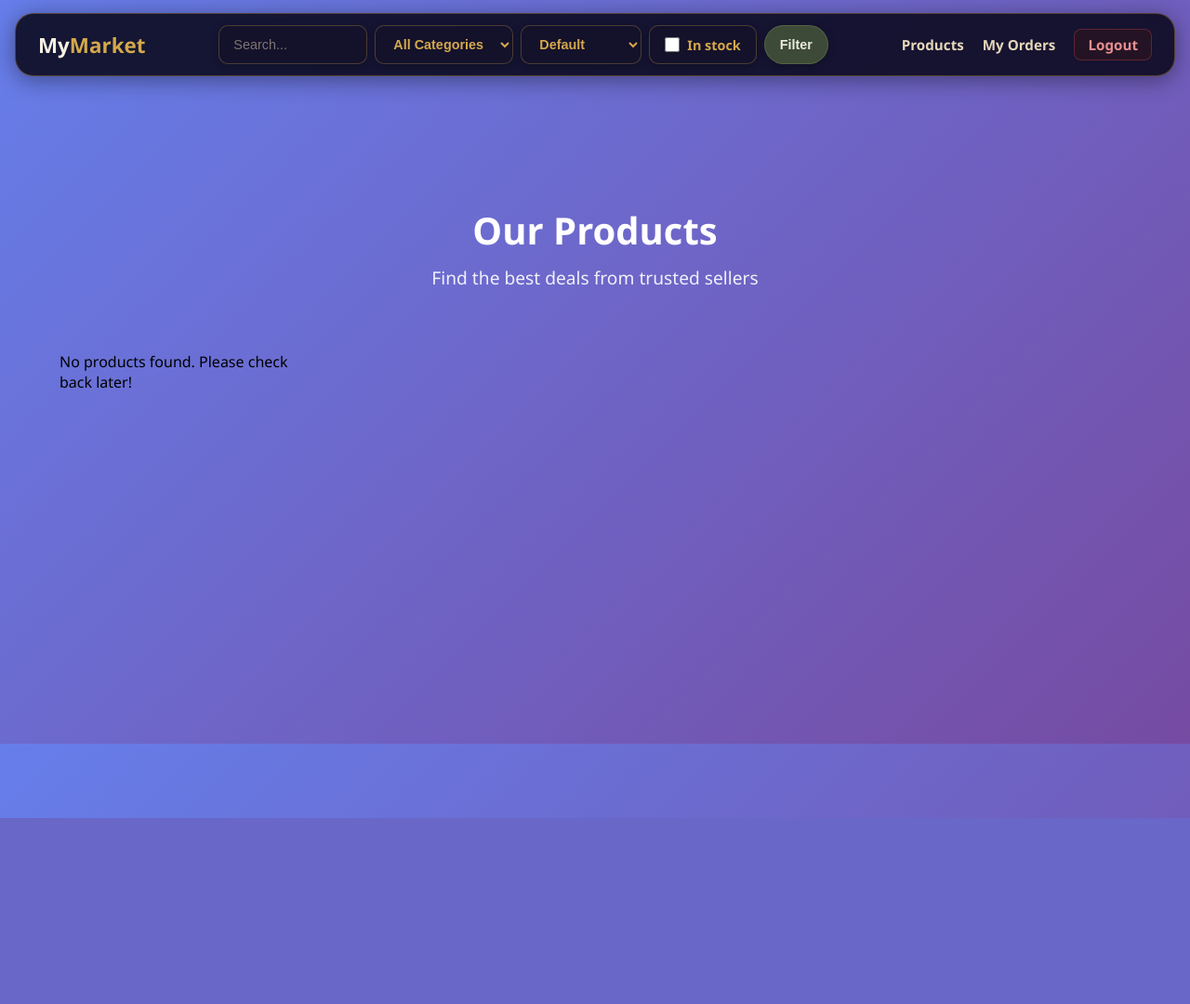
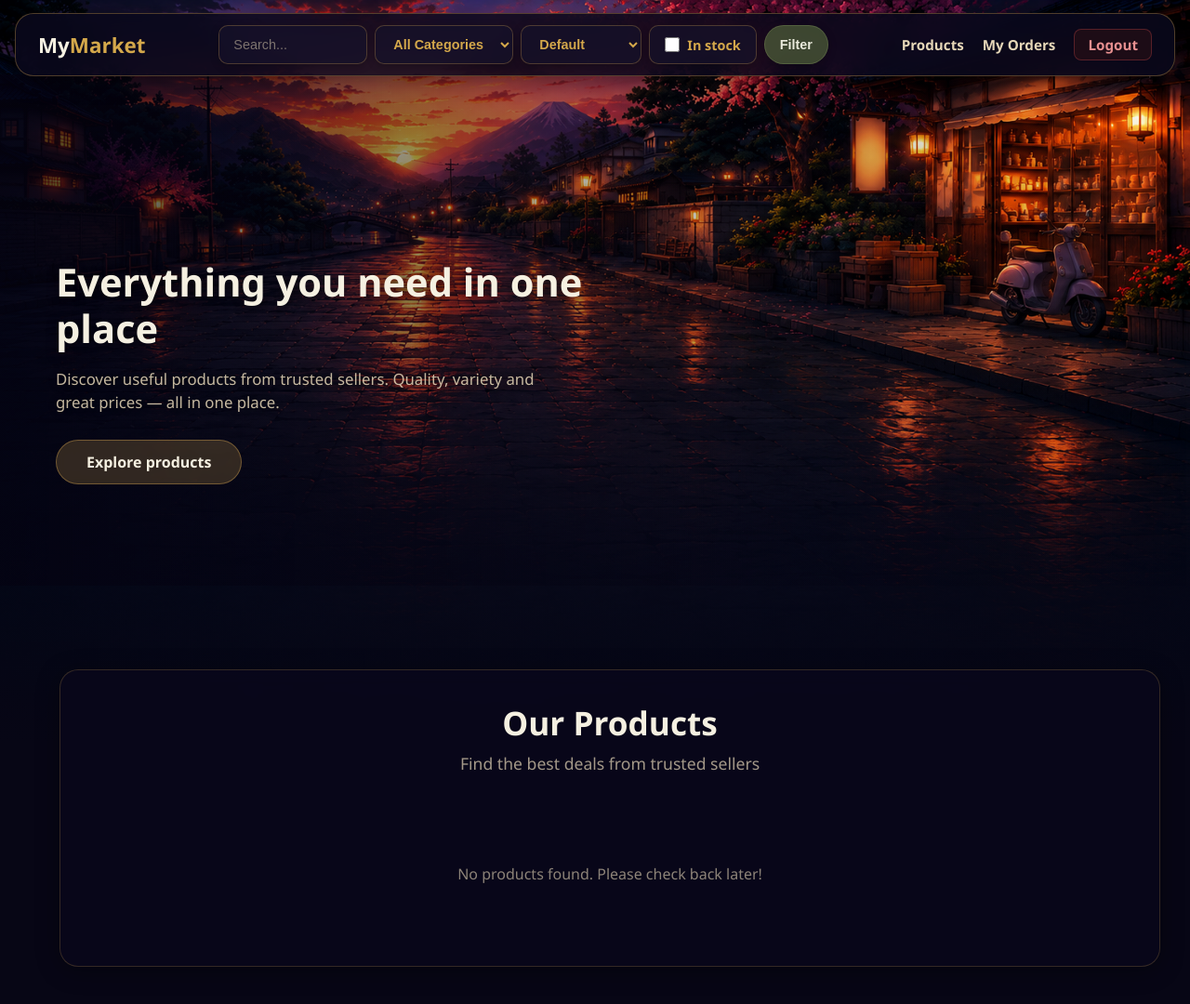
Before and after one commit to yaroslav-yarmak/flask-marketplace, a Flask app: page /products in a window 1280 px wide. Shown: the whole page at 93% size. Before the commit the page ends 880 px from the top, so only its background shows below. Run offline with Flask 3, Linux system fonts and the light colour scheme; data that the repository does not hold is empty.

Commit message:
Use full-page market background on products page

```diff
--- a/static/products.css
+++ b/static/products.css
@@ -7,8 +6,7 @@ body {
     margin: 0;
     padding: 0;
     font-family: 'Segoe UI', Tahoma, Geneva, Verdana, sans-serif;
-    background: linear-gradient(135deg, #667eea 0%, #764ba2 100%);
-    background-attachment: fixed;
+    background: #070615;
     min-height: 100vh;
 }
 
@@ -115,6 +113,21 @@ body {
     align-items: center;
 }
 
+/* --- ЗОВНІШНЯ СКЛЯНА ПАНЕЛЬ ТОВАРІВ --- */
+.products-panel {
+    width: calc(100% + 32px);
+    max-width: 1368px;
+    margin: 0 auto;
+    padding: 32px 28px;
+    background: rgba(10, 8, 28, 0.72);
+    backdrop-filter: blur(8px);
+    -webkit-backdrop-filter: blur(8px);
+    border-radius: 20px;
+    border: 1px solid rgba(184, 142, 72, 0.25);
+    box-shadow: 0 4px 24px rgba(0, 0, 0, 0.35);
+    box-sizing: border-box;
+}
+
 /* === ФІЛЬТР ТОВАРІВ (в навігації) === */
 .filter-wrapper {
     width: 100%;
@@ -244,82 +257,136 @@ body {
     transform: translateY(0);
 }
 
-/* Прибираємо старі стилі кнопок фільтрації, вони більше не потрібні */
+/* Прибираємо старі стилі кнопок фільтрації */
 .filter-section, .filter-btn { display: none; }
 
+/* --- ЗАГОЛОВОК СТОРІНКИ --- */
 .page-header {
     text-align: center;
-    margin-top: 50px;
-    margin-bottom: 50px;
+    margin-bottom: 40px;
     color: white;
 }
 
 .page-header h1 {
-    font-size: 2.5rem;
-    margin: 0 0 10px 0;
+    font-size: 2.2rem;
+    margin: 0 0 8px 0;
+    color: #f5f0e1;
 }
 
 .page-header p {
     margin: 0;
-    font-size: 1.2rem;
-    opacity: 0.9;
+    font-size: 1.1rem;
+    color: rgba(230, 215, 184, 0.7);
 }
 
-/* --- СІТКА (4 В РЯД) --- */
+/* --- СІТКА ТОВАРІВ --- */
 .product-grid {
     display: grid;
     grid-template-columns: repeat(4, 1fr);
-    gap: 25px;
+    gap: 20px;
     width: 100%;
 }
 
 /* --- КАРТКА ТОВАРУ --- */
 .product-card {
-    background: white;
-    border-radius: 15px;
+    background: rgba(15, 12, 35, 0.75);
+    border-radius: 14px;
     display: flex;
     flex-direction: column;
     overflow: hidden;
     height: 100%;
-    box-shadow: 0 4px 15px rgba(0,0,0,0.2);
+    border: 1px solid rgba(184, 142, 72, 0.15);
+    box-shadow: 0 2px 12px rgba(0, 0, 0, 0.2);
+    transition: transform 0.25s ease, border-color 0.25s ease, box-shadow 0.25s ease;
+}
+
+.product-card:hover {
+    transform: translateY(-4px);
+    border-color: rgba(184, 142, 72, 0.35);
+    box-shadow: 0 6px 20px rgba(0, 0, 0, 0.35);
+}
+
+.product-image-container {
+    width: 100%;
+    height: 180px;
+    background-color: rgba(20, 18, 40, 0.6);
+    display: flex;
+    align-items: center;
+    justify-content: center;
+    overflow: hidden;
+    border-radius: 14px 14px 0 0;
+}
+
+.product-img {
+    width: 100%;
+    height: 100%;
+    object-fit: cover;
     transition: transform 0.3s ease;
 }
 
-.product-card:hover {
-    transform: translateY(-8px);
+.product-card:hover .product-img {
+    transform: scale(1.05);
 }
 
-.product-image-placeholder {
-    width: 100%;
-    height: 180px;
-    background: #f8fafc;
-    display: flex;
-    align-items: center;
-    justify-content: center;
-    font-size: 40px;
-    border-bottom: 1px solid #eee;
+.no-image {
+    font-size: 48px;
+    opacity: 0.5;
 }
 
 .product-info {
-    padding: 20px;
+    padding: 18px 16px;
     flex-grow: 1;
     display: flex;
     flex-direction: column;
-    gap: 10px;
+    gap: 8px;
+}
+
+.product-info .category {
+    font-size: 11px;
+    text-transform: uppercase;
+    color: #d4a84b;
+    font-weight: 700;
+    letter-spacing: 0.5px;
 }
 
 .product-info h3 {
     margin: 0;
-    font-size: 1.1rem;
-    color: #1a202c;
+    font-size: 1.05rem;
+    color: #f5f0e1;
+    font-weight: 700;
+    line-height: 1.3;
+}
+
+.description {
+    margin: 0;
+    font-size: 0.85rem;
+    color: rgba(230, 215, 184, 0.6);
+    line-height: 1.4;
+}
+
+/* --- СТОК-БЕЙДЖ --- */
+.stock-info {
+    margin: 0;
+}
+
+.stock-badge {
+    display: inline-block;
+    padding: 3px 10px;
+    border-radius: 6px;
+    font-size: 0.78rem;
     font-weight: 700;
 }
 
-.category {
-    font-size: 11px;
-    text-transform: uppercase;
-    color: #4f46e5;
-    font-weight: 700;
+.stock-badge.in-stock {
+    background: rgba(40, 110, 60, 0.3);
+    color: #8bc99b;
+    border: 1px solid rgba(70, 150, 90, 0.25);
+}
+
+.stock-badge.out-of-stock {
+    background: rgba(120, 40, 40, 0.3);
+    color: #e89090;
+    border: 1px solid rgba(200, 80, 80, 0.25);
 }
 
 /* --- ФУТЕР КАРТКИ --- */
@@ -328,24 +395,40 @@ body {
     display: flex;
     justify-content: space-between;
     align-items: center;
-    padding: 15px 20px;
-    border-top: 1px solid #eee;
+    padding: 14px 16px;
+    border-top: 1px solid rgba(184, 142, 72, 0.12);
 }
 
 .price {
     font-size: 1.2rem;
     font-weight: 700;
-    color: #2d3748;
+    color: #f5f0e1;
 }
 
+/* Кнопка Buy Now */
 .buy-btn {
-    background: #4f46e5;
-    color: white;
-    border: none;
-    padding: 8px 15px;
-    border-radius: 6px;
-    font-weight: 600;
+    background: rgba(184, 142, 72, 0.2);
+    color: #f5f0e1;
+    border: 1px solid rgba(184, 142, 72, 0.35);
+    padding: 8px 16px;
+    border-radius: 8px;
+    font-weight: 700;
+    font-size: 0.85rem;
     cursor: pointer;
+    text-decoration: none;
+    transition: background 0.2s, border-color 0.2s;
+}
+
+.buy-btn:hover {
+    background: rgba(184, 142, 72, 0.35);
+    border-color: rgba(184, 142, 72, 0.55);
+}
+
+.empty-state {
+    text-align: center;
+    padding: 40px;
+    color: rgba(230, 215, 184, 0.6);
+    grid-column: 1 / -1;
 }
 
 /* --- АДАПТИВНІСТЬ --- */
@@ -401,8 +493,161 @@ body {
     .navbar-center .search-input {
         width: auto;
     }
+
+    .page-header h1 {
+        font-size: 1.6rem;
+    }
 }
 
+/* --- ФОНОВЕ ЗОБРАЖЕННЯ НА ВСЮ СТОРІНКУ --- */
+.page-bg {
+    position: fixed;
+    top: 0;
+    left: 0;
+    width: 100%;
+    height: 100vh;
+    background-image: url('/static/images/market-hero.png');
+    background-size: cover;
+    background-position: center 30%;
+    background-repeat: no-repeat;
+    z-index: 0;
+    pointer-events: none;
+}
+
+/* Плавний перехід від зображення до темного фону внизу сторінки */
+.page-bg::after {
+    content: '';
+    position: absolute;
+    bottom: 0;
+    left: 0;
+    width: 100%;
+    height: 40%;
+    background: linear-gradient(to bottom, transparent 0%, #070615 100%);
+    pointer-events: none;
+}
+
+/* Обгортка поверх фону */
+.page-wrapper {
+    position: relative;
+    z-index: 1;
+}
+
+/* --- ГЕРОЙСЬКА ОБЛАСТЬ (текст поверх фону) --- */
+.hero-area {
+    position: relative;
+    width: 100%;
+    min-height: 460px;
+    display: flex;
+    align-items: center;
+    padding-top: 90px;
+}
+
+.hero-area::before {
+    content: '';
+    position: absolute;
+    inset: 0;
+    background: linear-gradient(to right, rgba(5, 3, 18, 0.7) 0%, rgba(5, 3, 18, 0.3) 50%, transparent 100%);
+    pointer-events: none;
+}
+
+.hero-content {
+    position: relative;
+    z-index: 2;
+    display: flex;
+    flex-direction: column;
+    justify-content: center;
+    align-items: flex-start;
+    width: 100%;
+    max-width: 1400px;
+    margin: 0 auto;
+    padding: 0 60px;
+}
+
+.hero-title {
+    font-size: 2.6rem;
+    font-weight: 800;
+    color: #f5f0e1;
+    margin: 0 0 16px 0;
+    line-height: 1.2;
+    max-width: 600px;
+    text-shadow: 0 2px 12px rgba(0, 0, 0, 0.5);
+}
+
+.hero-desc {
+    font-size: 1.05rem;
+    color: rgba(230, 215, 184, 0.85);
+    margin: 0 0 28px 0;
+    line-height: 1.5;
+    max-width: 520px;
+    text-shadow: 0 1px 8px rgba(0, 0, 0, 0.4);
+}
+
+.hero-btn {
+    display: inline-block;
+    padding: 12px 32px;
+    background: rgba(184, 142, 72, 0.25);
+    color: #f5f0e1;
+    border: 1px solid rgba(184, 142, 72, 0.5);
+    border-radius: 50px;
+    font-size: 1rem;
+    font-weight: 700;
+    text-decoration: none;
+    transition: background 0.2s, border-color 0.2s, transform 0.2s;
+    cursor: pointer;
+    backdrop-filter: blur(4px);
+}
+
+.hero-btn:hover {
+    background: rgba(184, 142, 72, 0.4);
+    border-color: rgba(184, 142, 72, 0.7);
+    transform: translateY(-2px);
+}
+
+@media (max-width: 768px) {
+    .hero-area {
+        min-height: 320px;
+    }
+    .hero-content {
+        padding: 0 32px;
+    }
+    .hero-title {
+        font-size: 1.8rem;
+    }
+    .hero-desc {
+        font-size: 0.9rem;
+        margin-bottom: 20px;
+    }
+    .hero-btn {
+        padding: 10px 24px;
+        font-size: 0.9rem;
+    }
+}
+
+@media (max-width: 480px) {
+    .hero-area {
+        min-height: 260px;
+    }
+    .hero-content {
+        padding: 0 20px;
+    }
+    .hero-title {
+        font-size: 1.4rem;
+    }
+    .hero-desc {
+        font-size: 0.82rem;
+    }
+    .hero-btn {
+        padding: 8px 20px;
+        font-size: 0.82rem;
+    }
+}
+
+/* Smooth scrolling for anchor link */
+html {
+    scroll-behavior: smooth;
+}
+
+/* --- ЗАЛИШКОВІ СТИЛІ (не використовуються, але можуть бути) --- */
 .filter-section {
     margin-bottom: 30px;
     display: flex;
--- a/templates/products.html
+++ b/templates/products.html
@@ -47,6 +47,10 @@
 </head>
 <body>
 
+<div class="page-bg"></div>
+
+<div class="page-wrapper">
+
 <nav class="navbar">
     <div class="logo"><span class="logo-my">My</span><span class="logo-market">Market</span></div>
     <div class="navbar-center">
@@ -94,8 +98,16 @@
     {% endwith %}
 </div>
 
+<div class="hero-area">
+    <div class="hero-content">
+        <h1 class="hero-title">Everything you need in one place</h1>
+        <p class="hero-desc">Discover useful products from trusted sellers. Quality, variety and great prices — all in one place.</p>
+        <a href="#products-section" class="hero-btn">Explore products</a>
+    </div>
+</div>
+
 <div class="container">
-
+    <div class="products-panel" id="products-section">
         <header class="page-header">
             <h1>Our Products</h1>
             <p>Find the best deals from trusted sellers</p>
@@ -116,7 +128,12 @@
                 <div class="product-info">
                     <span class="category">{{ product.category if product.category else 'General' }}</span>
                     <h3>{{ product.title }}</h3>
-                <p class="stock-info">In stock: <strong>{{ product.stock if product.stock else 0 }}</strong></p>
+                    {% set stock = product.stock if product.stock else 0 %}
+                    <p class="stock-info">
+                        <span class="stock-badge {% if stock > 0 %}in-stock{% else %}out-of-stock{% endif %}">
+                            {{ 'In stock' if stock > 0 else 'Out of stock' }}: {{ stock }}
+                        </span>
+                    </p>
                     <p class="description">{{ product.desc[:80] }}{% if product.desc|length > 80 %}...{% endif %}</p>
                     <div class="product-footer">
                         <span class="price">${{ product.price }}</span>
@@ -131,6 +148,7 @@
             {% endfor %}
         </div>
     </div>
+</div>
 
 </body>
 </html>
```
Also changed, not shown: other parts of static/products.css (+10 -29 lines), static/images/market-hero.png (added). Lines whose indentation alone changed are shown as unchanged.
